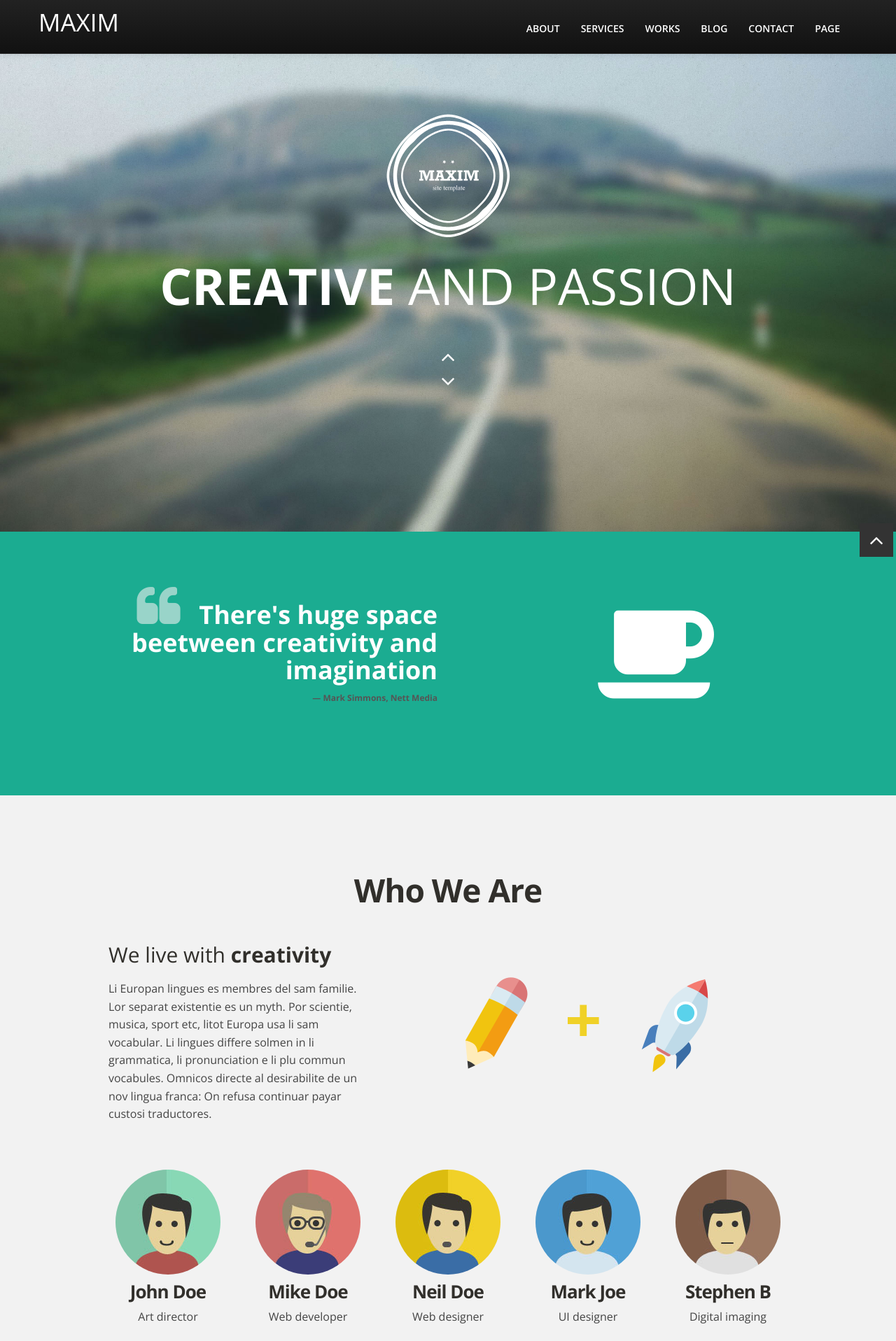
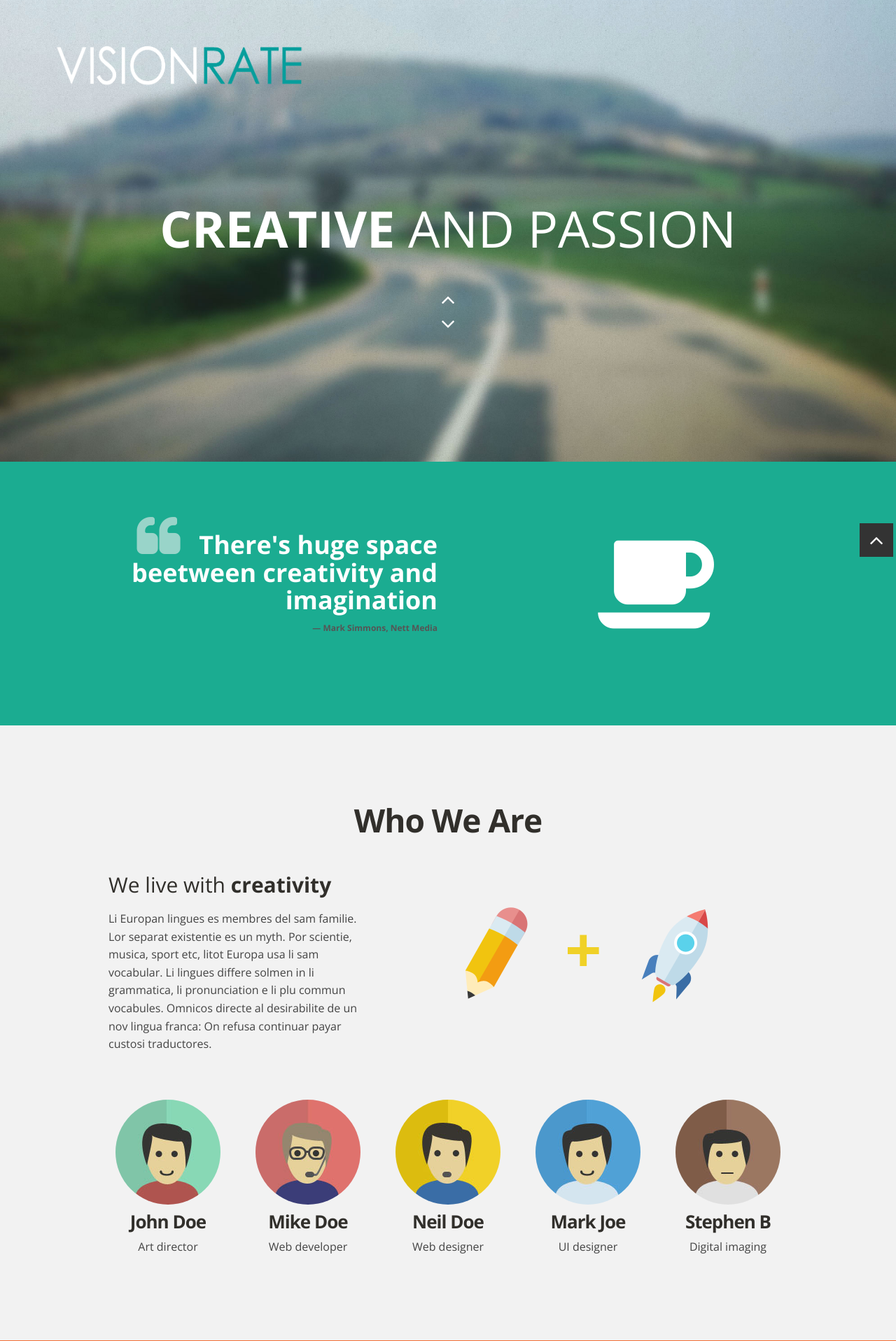
Before and after one commit to tankeev/robot-olymp, a Django app: page / in a window 1280 px wide. Shown: the top 1917 px of the page at 70% size. Run offline with Django 3.2, Linux system fonts and the light colour scheme; some libraries are stand-ins or nearby versions.

Commit message:
logo added; navigation is hidden

```diff
--- a/static/css/style.css
+++ b/static/css/style.css
@@ -46,7 +46,7 @@ CONTENTS:
 ============================================================ */
 
 div, article, section, header, footer, nav, li {
-	position:relative;
+	position:static;
 }
 .group:after {
 	display:block;
@@ -64,7 +64,7 @@ body {
 }
 
 body {
-    padding-top: 60px; /* 60px to make the container go all the way to the bottom of the topbar */
+    padding-top: 0px; /* 60px to make the container go all the way to the bottom of the topbar */
 }
 
 ::-moz-selection {
@@ -278,18 +278,17 @@ h2.pagetitle {
 /* Uncomment to make nav expand full width */
  /*	width: auto; */
 }
-.navbar .brand {
-	margin-left:0;
-	padding: 0;
-	margin-top: 1.05em;
-}
-.navbar .brand a {
-	padding: 0;
-	color: #fff;
-	font-size: 1.75em;
-	margin-left: 0;
-	font-weight: 400;
-	text-transform:uppercase;
+
+.cnt-nav{
+	padding:0px 0px 0px 0px;
+}
+
+.navbar .navbar-brand img {
+	width: 30%;
+    position: static;
+    padding: 50px 50px;
+    z-index: -1;
+
 }
 .navbar .brand a:hover {
 	text-decoration: none;
@@ -301,7 +300,8 @@ h2.pagetitle {
 	outline: none;
 }
 .navbar-inner {
-	min-height: 4.75em;
+	max-height: 8em;
+	background-color: transparent;
 }
 .navbar-inverse .navbar-inner {
 	background-repeat: repeat;
@@ -342,9 +342,9 @@ ul#menu-main > li > a:focus {
 
 #header-wrapper {
 	width: 100%;
-	min-height: 600px;
-	margin-top: -60px;
-	padding-top:160px;
+	min-height: 400px;
+	margin-top: -150px;
+	padding-top:260px;
 	text-align:center;
 }
 
--- a/templates/index.html
+++ b/templates/index.html
@@ -23,14 +23,18 @@
 <body>
 	<!-- navbar -->
 	<div class="navbar-wrapper">
-		<div class="navbar navbar-inverse navbar-fixed-top">
+		<div class="navbar navbar-top-fixed">
 			<div class="navbar-inner">
-				<div class="container">
+				<div class="container cnt-nav">
 					<!-- Responsive navbar -->
 					<a class="btn btn-navbar" data-toggle="collapse" data-target=".nav-collapse"><span class="icon-bar"></span><span class="icon-bar"></span><span class="icon-bar"></span>
 				</a>
-					<h1 class="brand"><a href="index.html">Maxim</a></h1>
-					<!-- navigation -->
+
+						<a class="navbar-brand" href="index.html">
+							<img alt="Brand" src="{% static 'img/logo_v.png' %}">
+						</a>
+
+					<!-- navigation
 					<nav class="pull-right nav-collapse collapse">
 						<ul id="menu-main" class="nav">
 							<li><a title="team" href="#about">About</a></li>
@@ -40,7 +44,7 @@
 							<li><a title="contact" href="#contact">Contact</a></li>
 							<li><a href="page.html">Page</a></li>
 						</ul>
-					</nav>
+					</nav>-->
 				</div>
 			</div>
 		</div>
@@ -49,7 +53,7 @@
 	<div id="header-wrapper" class="header-slider">
 		<header class="clearfix">
 			<div class="logo">
-				<img src="{% static 'img/logo-image.png' %}" alt="" />
+
 			</div>
 			<div class="container">
 				<div class="row">
```
Also changed, not shown: static/img/logo_v.png (added).
